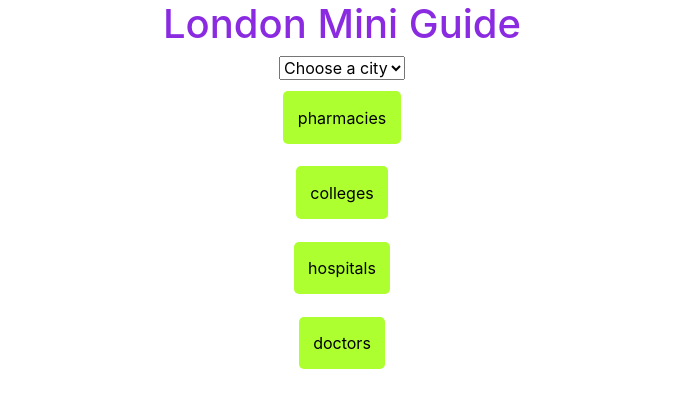
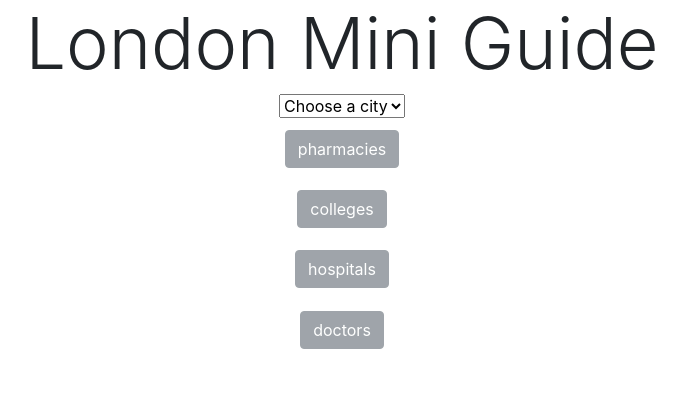
Before and after one commit to Taslima26/london-mini-guide-client, a React (Create React App) app: page / in a window 1280 px wide. Shown: the top 408 px of the page, without its empty margins (298-984 px from the left). Built offline with nearby package versions, Linux system fonts and the light colour scheme; no server answers.

Commit message:
some gui issue fixed

```diff
--- a/src/App.css
+++ b/src/App.css
@@ -5,10 +5,9 @@
   align-content: center;
   justify-content: center;
   align-self: center;
-
-
 }
 
 .title {
-  color: blueviolet;
+  padding: 2rem;
+  font-size: 6rem;
 }
--- a/src/App.js
+++ b/src/App.js
@@ -1,19 +1,14 @@
 import React, {useState} from 'react';
-
 import './App.css';
 import CitiesSelect from './Components/CitiesSelect';
-import CategoriesButtons from './Components/CategoriesButtons';
-import DataTable from './Components/DataTable';
-import FetchData from './Components/FetchData';
 
 function App() {
   const [City, setCity] = useState('');
 
-  console.log('from app',City);
+  console.log('from app', City);
   return (
     <div className="App container">
-
-      <h1 className="title">London Mini Guide</h1>
+      <h1 className="display-3">London Mini Guide</h1>
 
       {/* {City ? null: <CitiesSelect City={City} setCity={setCity} /> } */}
       <CitiesSelect City={City} setCity={setCity} />
--- a/src/Components/CategoriesButton.css
+++ b/src/Components/CategoriesButton.css
@@ -9,6 +9,6 @@
 }
 
 .button.toggled {
-  background: greenyellow;
+
   color: black;
 }
--- a/src/Components/CategoriesButtons.jsx
+++ b/src/Components/CategoriesButtons.jsx
@@ -19,17 +19,22 @@ const CategoriesButtons = ({City, Information, goBack}) => {
   };
 
   if (Click) {
-
-    return <DataTable Click={Click} Information={Information} goBack={setClick} />;
+    return (
+      <DataTable Click={Click} Information={Information} goBack={setClick} />
+    );
   }
   console.log('City from catagories buttons', City);
 
   return res.map((button, key) => (
     <div>
       <button
+        type="button"
+        class="btn"
         id={button.name}
         disabled={City === '' ? true : false}
-        className={`button ${City === '' ? 'toggled' : ''}`}
+        className={`button ${
+          City === '' ? 'btn btn-secondary' : ' btn-primary'
+        }`}
         key={key}
         onClick={handleClick}
       >
```
